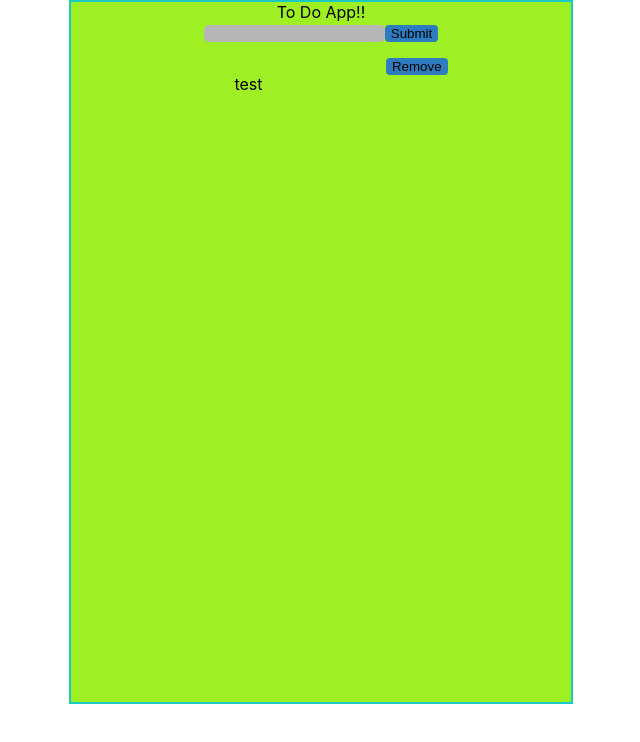
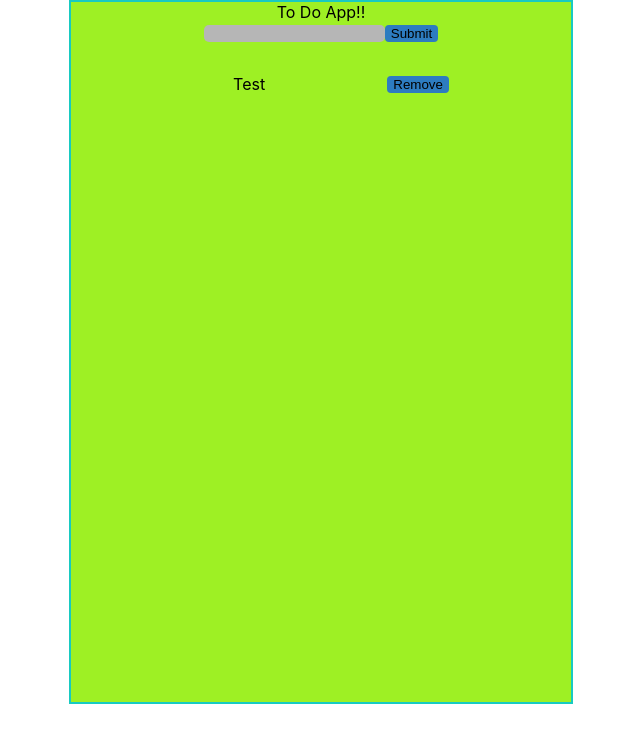
Before and after one commit to Silus91/TodoApp, a React (Create React App) app: page / in a window 1280 px wide. Shown: the top 742 px of the page, without its empty margins (319-959 px from the left). Built offline with nearby package versions, Linux system fonts and the light colour scheme.

Commit message:
css update

```diff
--- a/src/App.js
+++ b/src/App.js
@@ -36,7 +36,9 @@ class App extends Component {
           <TodoInput todoText="" addTodo={this.addTodo}/>
           <ul>
             {this.state.todos.map((todo) => {
-              return <TodoItem todo={todo} key={todo.id} id={todo.id} removeTodo={this.removeTodo}/>
+              return <TodoItem
+                      todo={todo} key={todo.id}
+                      id={todo.id} removeTodo={this.removeTodo}/>
             })}
           </ul>
         </div>
--- a/src/components/todoItem.css
+++ b/src/components/todoItem.css
@@ -4,10 +4,17 @@
     border:none;
     cursor:pointer;
     height: 50%;
+
 }
 
 .todoItem{
     display: flex;
     flex-direction: row;
     justify-content: space-evenly;
+    align-items:center;
+    position: static;
+
 }
+.todoiItemParagraph{
+    text-transform: capitalize;
+}
--- a/src/components/todoItem.js
+++ b/src/components/todoItem.js
@@ -2,9 +2,6 @@ import React from 'react';
 import './todoItem.css'
 
 export default class TodoItem extends React.Component{
-  constructor(props){
-    super(props);
-  }
 
   removeTodo(id){
     this.props.removeTodo(id);
@@ -13,8 +10,8 @@ export default class TodoItem extends React.Component{
   render(){
     return(
     <div className="todoItem">
-            <p>{this.props.todo.text}</p>
-        <button className="removeTodoButton" onClick={(e)=> this.removeTodo(this.props.id)}>
+            <p className="todoiItemParagraph">{this.props.todo.text}</p>
+        <button className="removeTodoButton" onClick={()=> this.removeTodo(this.props.id)}>
           Remove
         </button>
     </div>
--- a/src/index.js
+++ b/src/index.js
@@ -6,7 +6,4 @@ import * as serviceWorker from './serviceWorker';
 
 ReactDOM.render(<App />, document.getElementById('root'));
 
-// If you want your app to work offline and load faster, you can change
-// unregister() to register() below. Note this comes with some pitfalls.
-// Learn more about service workers: http://bit.ly/CRA-PWA
 serviceWorker.unregister();
```
